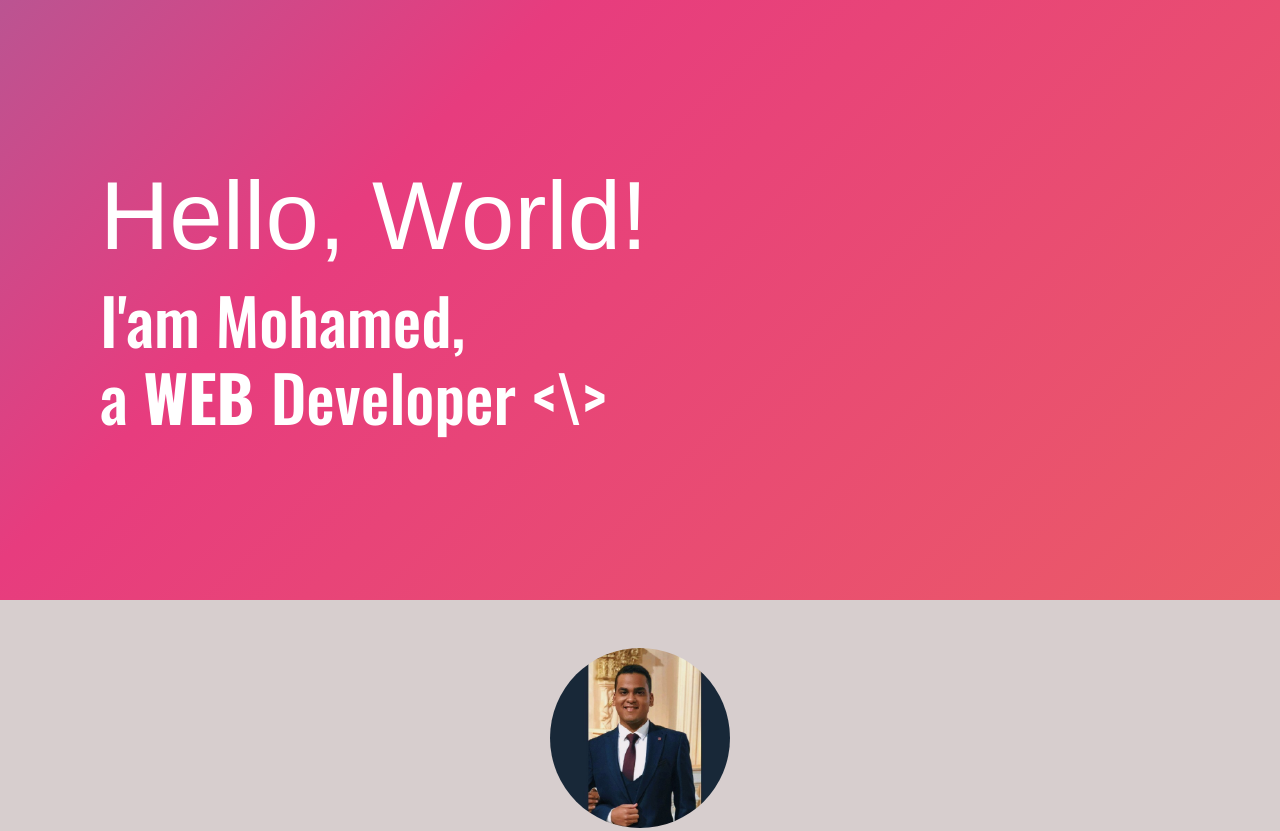
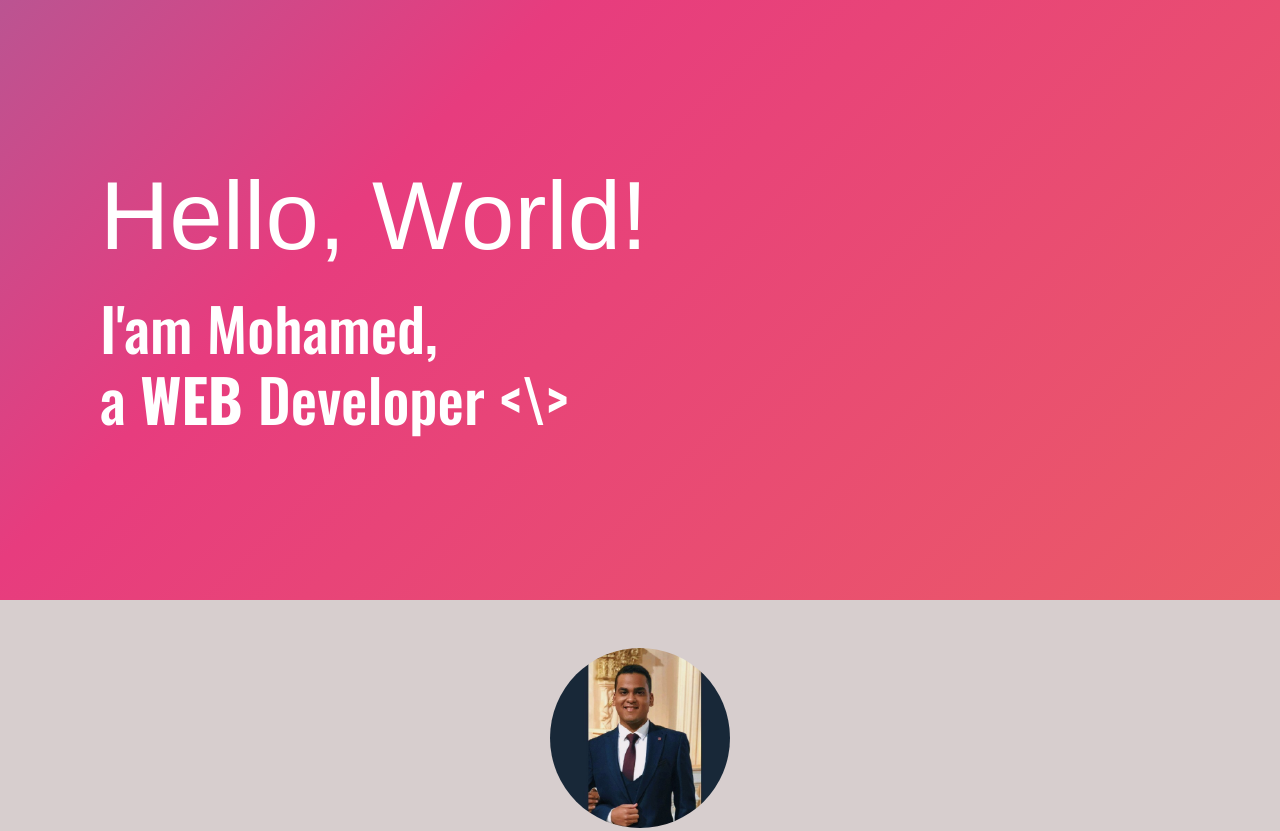
Before and after one commit to Mohamed-Esmail420/portfolio-0.2, a plain HTML site: page index.html in a window 1280 px wide. Shown: the top 831 px of the page. Drawn offline with nearby package versions, Linux system fonts and the light colour scheme; a web font is replaced by a local one.

Commit message:
Update stylesheet.css

```diff
--- a/stylesheet.css
+++ b/stylesheet.css
@@ -27,14 +27,14 @@
     font-family: 'Minecraft', sans-serif;
     font-size: 600% ;
     color:white;
-
+  padding-bottom: 10px;
   }
   .me{
     font-family: "Oswald", sans-serif;
     font-optical-sizing:auto;
     font-weight: 500;
     font-style: normal;
-    font-size: 400%;
+    font-size: 370%;
     color:white;
   }
   @media (max-width: 700px) {
```
